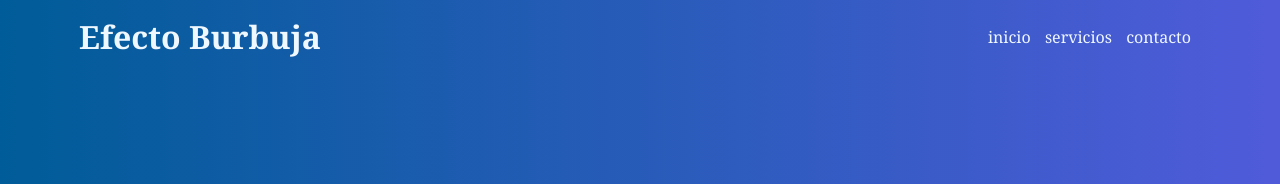
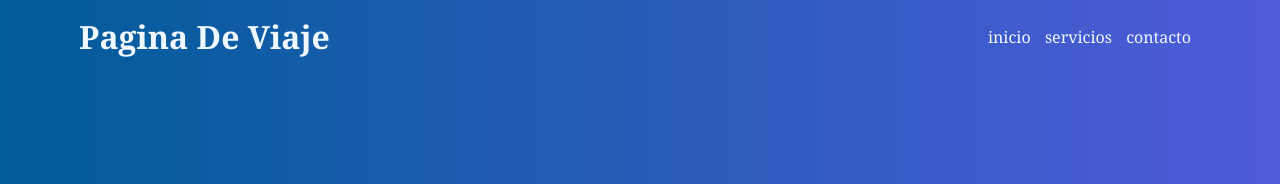
Before and after one commit to kevinmartinez2000/proyectoclase, a plain HTML site: page index.html in a window 1280 px wide. Shown: the top 184 px of the page. Drawn offline with Linux system fonts and the light colour scheme.

Commit message:
agregamos h1

```diff
--- a/index.html
+++ b/index.html
@@ -11,7 +11,7 @@
     <header class="bg_animate">
         <div class="header_nav">
             <div class="contenedor">
-                <h1>Efecto Burbuja</h1>
+                <h1>Pagina De Viaje</h1>
                 <nav>
 
                     <a href="#">inicio</a>
```
